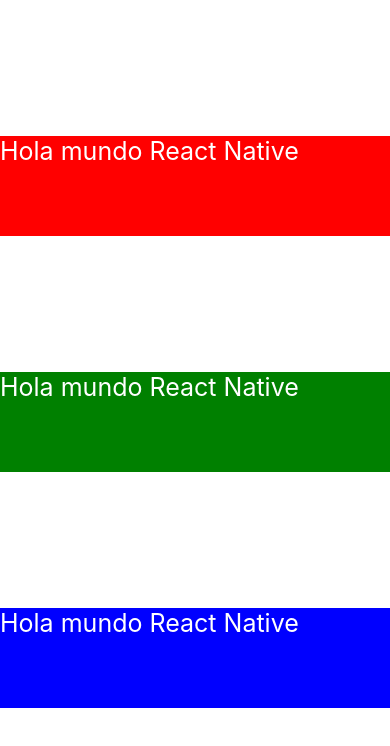
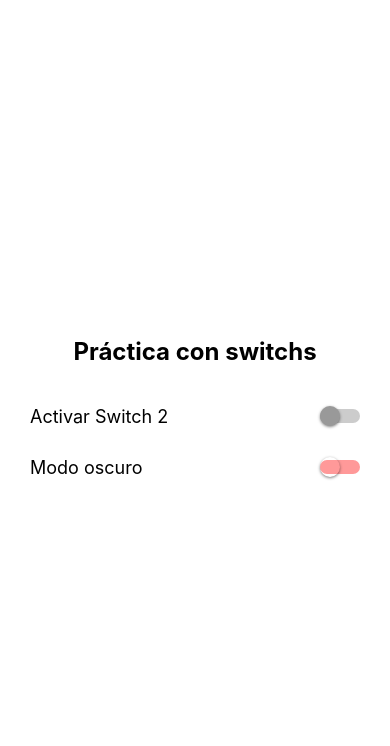
Before and after one commit to MarianLHG/PM192, a React Native app in the folder my-blank/: screen / in a window 390 px wide. Shown: the top 746 px of the page. Built offline with nearby package versions, Linux system fonts and the light colour scheme.

Commit message:
Practica con switch

```diff
--- a/my-blank/App.js
+++ b/my-blank/App.js
@@ -1,45 +1,92 @@
 /* ZONA 1: Importaciones*/
 import { StatusBar } from 'expo-status-bar';
-import { StyleSheet, Text, View, Button} from 'react-native';
-import React, {useState} from 'react';
+import { useState } from 'react';
+import { StyleSheet, Text, View, Switch} from 'react-native';
+import {SafeAreaProvider, SafeAreaView} from 'react-native-safe-area-context';
 
-
-const Texto=({style}) => {
-  const [contenido, setContenido]=useState("Hola mundo React Native");
-  const actualizarTexto = () => {setContenido("Estado Actualizado")};
-  return (
-    <Text style={[styles.text, style]} onPress={actualizarTexto}>{contenido}</Text>
-  )
-}
 
 /* ZONA 2: Main */
 export default function App() {
+
+  const [activarSwitch, setActivarSwitch] = useState(false);
+  const [modoOscuro, setModoOscuro] = useState(false);
+
   return (
-    <View style={styles.container}>
-      <Texto style={styles.red}> </Texto>
-      <Texto style={styles.green}> </Texto>
-      <Texto style={styles.blue}> </Texto>
-      <StatusBar style="auto" />
-    </View>
+    <SafeAreaProvider>
+      <SafeAreaView style={[styles.contenedor, modoOscuro && styles.fondoOscuro]}>
+        {/*Aqui van los componentes*/}
+        <Text style={[styles.titulo, modoOscuro && styles.textoClaro]}>
+          Práctica con switchs
+        </Text>
+
+        <View style={styles.opcion}>
+          <Text style={[styles.etiqueta, modoOscuro && styles.textoClaro]}>
+            Activar Switch 2
+          </Text>
+          <Switch
+          value={activarSwitch}
+          onValueChange={setActivarSwitch}
+          trackColor={{false:'#ccc',true:'#4caf50'}}
+          thumbColor={activarSwitch?'#ffffff': '#999999'}>
+          </Switch>
+        </View>
+
+        <View style={styles.opcion}>
+          <Text style={[styles.etiqueta, modoOscuro && styles.textoClaro]}>
+            Modo oscuro
+          </Text>
+          <Switch
+          value={modoOscuro}
+          onValueChange={setModoOscuro}
+          disabled={!activarSwitch}
+          trackColor={
+            !activarSwitch
+              ?{false:'#ff9999', true: '#ff3b30'}
+              :{false:'#ccc', true: '#4caf50'}
+          }
+          thumbColor={
+            !activarSwitch
+              ?'ff3b30'
+              :modoOscuro
+              ?'#ffffff'
+              :'#999999'
+          }>
+          </Switch>
+        </View>
+      </SafeAreaView>
+    </SafeAreaProvider>
+
   );
 }
 
 /* ZONA 3: Estilos */
 const styles = StyleSheet.create({
-  container: {
+  contenedor:{
     flex: 1,
     backgroundColor: '#fff',
-    alignItems: 'stretch',
-    justifyContent: 'space-evenly',
-    flexDirection: 'column',
+    paddingHorizontal: 30,
+    justifyContent: 'center'
   },
-  text:{
-    color:'white',
-    fontSize: 25,
-    height: 100,
+  titulo:{
+    fontSize: 24,
+    marginBottom: 40,
+    textAlign: 'center',
+    fontWeight: 'bold'
+  },
+  fondoOscuro:{
+    backgroundColor: '#1a1a1a'
+  },
+  textoClaro:{
+    color: '#ffffff',
+  },
+  opcion:{
+    flexDirection: 'row',
+    justifyContent: 'space-between',
+    marginBottom: 30,
+    alignItems: 'center',
+  },
+  etiqueta:{
+    fontSize: 18,
+  },
 
-  },
-  red:{ backgroundColor: 'red'},
-  green: {  backgroundColor: 'green'},
-  blue: {  backgroundColor: 'blue'},
 });
```
Also changed, not shown: my-blank/package.json (+4 -3 lines), 1 other file (tests, documents, lock files or other folders).
